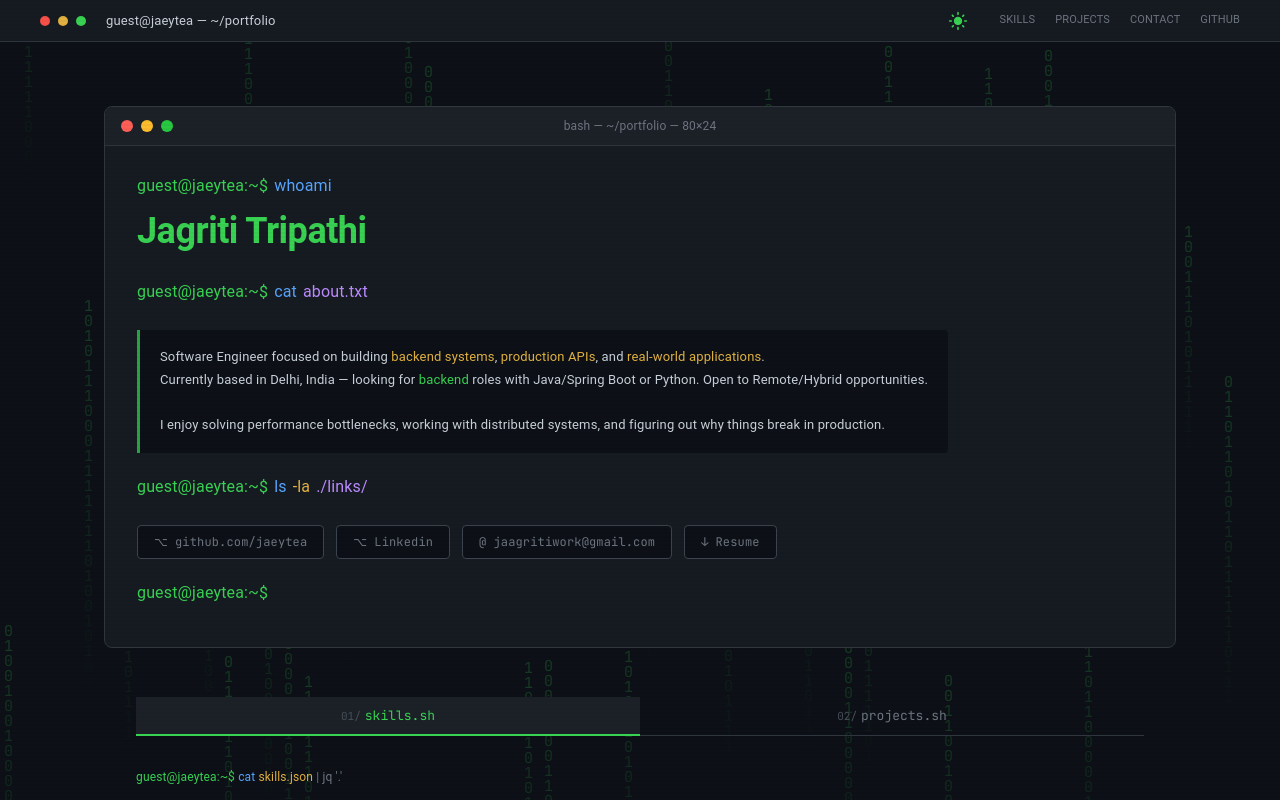
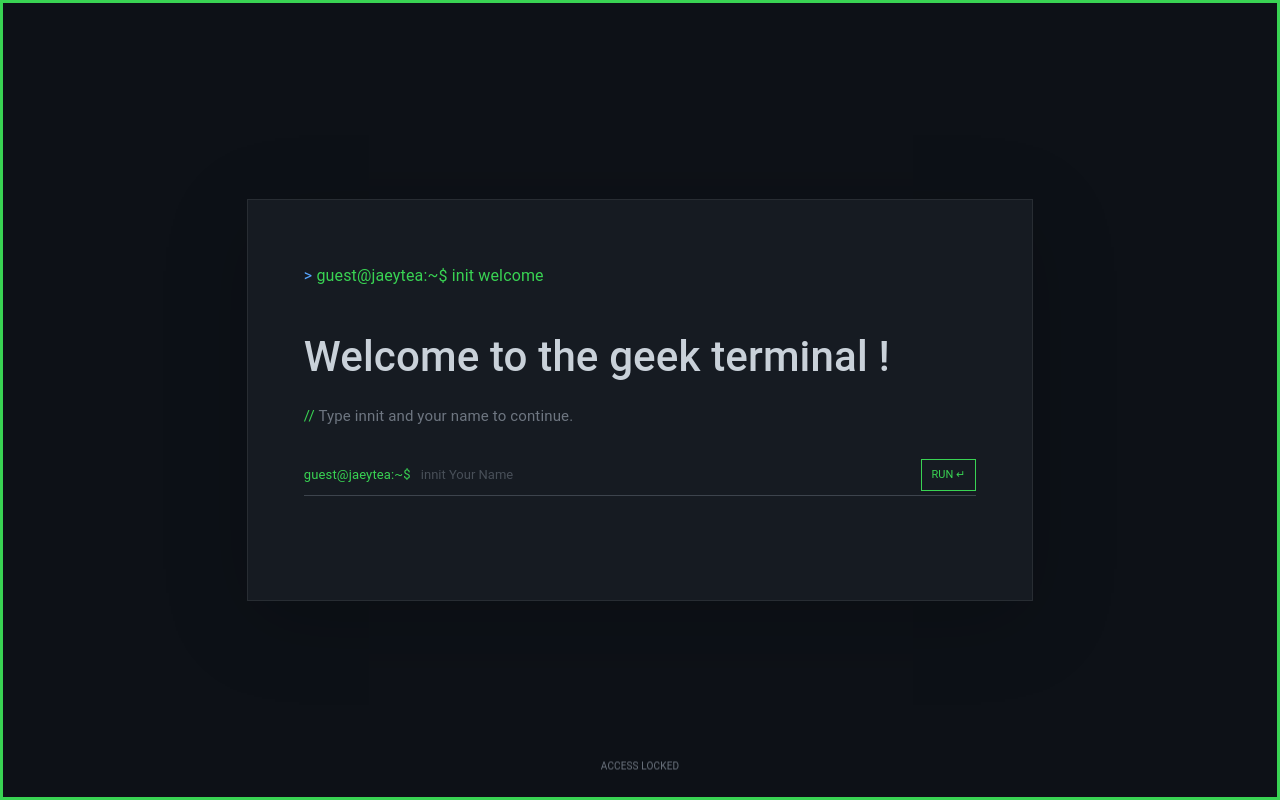
Before and after one commit to jaeytea/portfolio, a React (Vite) app: page / in a window 1280 px wide. Shown: the top 800 px of the page. Built offline with nearby package versions, Linux system fonts and the light colour scheme.

Commit message:
improvised the look

```diff
--- a/src/App.css
+++ b/src/App.css
@@ -17,6 +17,9 @@
   --text-muted: #6e7681;
   --text-dim: #484f58;
   --prompt: #39d353;
+  --welcome-wall: #161b22;
+  --welcome-surface: #0d1117;
+  --welcome-edge: #39d353;
 }
 body.light {
   --bg: #f8f5ef;
@@ -39,6 +42,9 @@ body.light {
   --text-dim: #a18c8c;
 
   --prompt: #8b3f56;
+  --welcome-wall: #fffdfc;
+  --welcome-surface: #f2ece4;
+  --welcome-edge: #8b3f56;
   background-color: var(--bg);
   background-image: radial-gradient(
     rgba(90, 45, 54, 0.03) 1px,
@@ -80,9 +86,14 @@ body {
   background: transparent;
   color: var(--text);
   font-family: var(--font-mono);
-  font-size: 14px;
+  font-size: 18px;
   line-height: 1.6;
   overflow-x: hidden;
+}
+
+html.welcome-locked,
+body.welcome-locked {
+  overflow: hidden;
 }
 
 /* Subtle CRT scanline */
@@ -151,6 +162,197 @@ body {
 /* Main content */
 .main-content {
   min-height: 100vh;
+  position: relative;
+  z-index: 2;
+}
+
+.welcome-screen {
+  position: fixed;
+  top: 0;
+  left: 0;
+  z-index: 10000;
+  width: 100%;
+  height: 100vh;
+  height: 100svh;
+  display: flex;
+  align-items: center;
+  justify-content: center;
+  padding: 32px;
+  background: var(--welcome-surface);
+  transform: translateY(var(--welcome-lift, 0px));
+  will-change: transform;
+  border: 3px solid var(--welcome-edge);
+}
+
+.welcome-terminal {
+  width: 65%;
+  border: 1px solid rgba(255, 255, 255, 0.08);
+  box-shadow: 0 0 1px rgba(255, 255, 255, 0.08);
+  height: 55%;
+
+  background: var(--welcome-wall);
+  box-shadow: 0 20px 80px rgba(0, 0, 0, 0.18);
+}
+
+.welcome-titlebar {
+  height: 42px;
+  display: flex;
+  align-items: center;
+  gap: 8px;
+  padding: 0 16px;
+  border-bottom: 1px solid var(--border);
+  background: var(--bg3);
+}
+
+.welcome-titlebar-text {
+  flex: 1;
+  margin-right: 42px;
+  color: var(--text-muted);
+  font-size: 25px;
+  text-align: center;
+  /* font-style: bolder; */
+}
+
+.welcome-message {
+  padding: 64px 56px 72px;
+}
+
+.welcome-prompt {
+  margin-bottom: 20px;
+  color: var(--green);
+  font-size: 16px;
+}
+
+.welcome-prompt::before {
+  content: "> ";
+  color: var(--cyan);
+}
+
+.welcome-message h1 {
+  max-width: 620px;
+  color: var(--text);
+  font-size: 42px;
+  font-weight: 500;
+  line-height: 1.2;
+
+  /* color: var(--green); */
+
+  font-style: bolder;
+}
+
+.welcome-instruction {
+  margin-top: 22px;
+  color: var(--text-muted);
+  font-size: 15px;
+}
+
+.welcome-instruction::before {
+  content: "// ";
+  color: var(--green);
+}
+
+.welcome-command {
+  display: flex;
+  align-items: center;
+  gap: 10px;
+  margin-top: 28px;
+  border-bottom: 1px solid var(--border-bright);
+}
+
+.welcome-command label {
+  flex: 0 0 auto;
+  color: var(--green);
+  font-size: 13px;
+}
+
+.welcome-command input {
+  flex: 1;
+  min-width: 0;
+  padding: 10px 0;
+  border: 0;
+  outline: 0;
+  background: transparent;
+  color: var(--text);
+  font: inherit;
+  font-size: 13px;
+}
+
+.welcome-command input::placeholder {
+  color: var(--text-dim);
+}
+
+.welcome-command input:focus-visible {
+  box-shadow: 0 1px 0 var(--green);
+}
+
+.welcome-command button {
+  flex: 0 0 auto;
+  padding: 7px 10px;
+  border: 1px solid var(--green);
+  background: transparent;
+  color: var(--green);
+  font: inherit;
+  font-size: 11px;
+  cursor: pointer;
+}
+
+.welcome-command button:hover,
+.welcome-command button:focus-visible {
+  background: color-mix(in srgb, var(--green) 12%, transparent);
+}
+
+.welcome-command button:focus-visible {
+  outline: 2px solid var(--green);
+  outline-offset: 3px;
+}
+
+.welcome-command input:disabled {
+  opacity: 0.8;
+}
+
+.welcome-error {
+  margin-top: 10px;
+  color: var(--red);
+  font-size: 12px;
+}
+
+.welcome-scroll {
+  position: absolute;
+  bottom: 28px;
+  left: 50%;
+  display: flex;
+  align-items: center;
+  gap: 10px;
+  color: var(--text-muted);
+  font-size: 10px;
+  transform: translateX(-50%);
+  animation: welcomeScroll 1.8s ease-in-out infinite;
+}
+
+.welcome-scroll-arrow {
+  color: var(--green);
+  font-size: 16px;
+}
+
+.welcome-stage {
+  height: 100vh;
+  height: 100svh;
+}
+
+.hero-reveal {
+  transform: scale(var(--hero-scale, 0.9));
+  transform-origin: center top;
+  will-change: transform;
+}
+
+@keyframes welcomeScroll {
+  0%,
+  100% {
+    transform: translate(-50%, 0);
+  }
+  50% {
+    transform: translate(-50%, 5px);
+  }
 }
 
 .fade-in {
@@ -278,12 +480,13 @@ body {
 
 .term-line {
   display: flex;
+  width: 100%;
   flex-wrap: wrap;
   gap: 6px;
   align-items: baseline;
   margin-bottom: 6px;
   opacity: 0;
-  animation: termReveal 0.3s ease forwards;
+  animation: termReveal 0.6s ease forwards;
 }
 
 .term-line:nth-child(1) {
@@ -366,6 +569,8 @@ body {
 }
 
 .hero-bio {
+  width: 100%;
+
   margin-top: 20px;
   padding: 16px 20px;
   background: var(--bg);
@@ -374,6 +579,8 @@ body {
 }
 
 .hero-bio p {
+  flex-wrap: wrap;
+  width: 75%;
   font-size: 13px;
   color: var(--text);
   line-height: 1.75;
@@ -828,6 +1035,21 @@ body {
 
 /* Responsive */
 @media (max-width: 640px) {
+  .welcome-screen {
+    padding: 20px;
+  }
+  .welcome-message {
+    padding: 42px 24px 48px;
+  }
+  .welcome-message h1 {
+    font-size: 32px;
+  }
+  .welcome-prompt {
+    font-size: 11px;
+  }
+  .welcome-instruction {
+    font-size: 13px;
+  }
   .hero,
   .tabs-section,
   .contact-section {
--- a/src/App.jsx
+++ b/src/App.jsx
@@ -1,4 +1,4 @@
-import { useState, useEffect, useMemo } from "react";
+import { useState, useEffect, useMemo, useRef } from "react";
 import Hero from "./components/Hero";
 import Tabs from "./components/Tabs";
 import Contact from "./components/Contact";
@@ -9,6 +9,11 @@ import BinaryRain from "./components/BinaryRain";
 
 export default function App() {
   const [booted, setBooted] = useState(false);
+  const [command, setCommand] = useState("");
+  const [commandError, setCommandError] = useState("");
+  const [visitorName, setVisitorName] = useState("");
+  const appRef = useRef(null);
+  const welcomeStageRef = useRef(null);
 
   const [mode, setMode] = useState(() => {
     return localStorage.getItem("theme") || "dark";
@@ -62,10 +67,79 @@ export default function App() {
     return () => clearTimeout(t);
   }, []);
 
+  useEffect(() => {
+    if (!booted || visitorName) return;
+
+    document.documentElement.classList.add("welcome-locked");
+    document.body.classList.add("welcome-locked");
+    return () => {
+      document.documentElement.classList.remove("welcome-locked");
+      document.body.classList.remove("welcome-locked");
+    };
+  }, [booted, visitorName]);
+
+  useEffect(() => {
+    if (!visitorName) return;
+
+    const frame = requestAnimationFrame(() => {
+      window.scrollTo({
+        top: welcomeStageRef.current?.offsetHeight || window.innerHeight,
+        behavior: "smooth",
+      });
+    });
+
+    return () => cancelAnimationFrame(frame);
+  }, [visitorName]);
+
+  const handleWelcomeSubmit = (event) => {
+    event.preventDefault();
+    const match = command.trim().match(/^innit\s+(.+)$/i);
+    let name = match?.[1].trim() || "";
+    if (
+      (name.startsWith('"') && name.endsWith('"')) ||
+      (name.startsWith("'") && name.endsWith("'"))
+    ) {
+      name = name.slice(1, -1).trim();
+    }
+
+    if (!name) {
+      setCommandError("Usage: innit <your name>");
+      return;
+    }
+
+    setCommandError("");
+    setCommand(`Let's go ${name}`);
+    setVisitorName(name);
+  };
+
+  useEffect(() => {
+    const updateScrollProgress = () => {
+      const stageHeight =
+        welcomeStageRef.current?.offsetHeight || window.innerHeight;
+      const progress = Math.min(window.scrollY / Math.max(stageHeight, 1), 1);
+      appRef.current?.style.setProperty(
+        "--welcome-lift",
+        `${-progress * stageHeight}px`,
+      );
+      appRef.current?.style.setProperty(
+        "--hero-scale",
+        `${0.9 + progress * 0.1}`,
+      );
+    };
+
+    updateScrollProgress();
+    window.addEventListener("scroll", updateScrollProgress, { passive: true });
+    window.addEventListener("resize", updateScrollProgress);
+    return () => {
+      window.removeEventListener("scroll", updateScrollProgress);
+      window.removeEventListener("resize", updateScrollProgress);
+    };
+  }, [booted]);
+
   return (
     <ThemeProvider theme={theme}>
       <CssBaseline />
-      <div className="app">
+      <div className="app" ref={appRef}>
         {!booted ? (
           <div className="boot-screen">
             <div className="boot-text">
@@ -73,7 +147,7 @@ export default function App() {
                 Initializing portfolio kernel...
               </span>
               <span className="boot-line delay-1">
-                Loading modules: [hero] [skills] [projects] [contact]
+                Loading modules: [ hero ] [ skills ] [ projects ] [ contact ]
               </span>
               <span className="boot-line delay-2">
                 System ready. <span className="blink">█</span>
@@ -81,6 +155,66 @@ export default function App() {
             </div>
           </div>
         ) : (
+          <>
+            <section className="welcome-screen" aria-labelledby="welcome-title">
+              <div className="welcome-terminal">
+                {/* <div className="welcome-titlebar">
+                  <span className="topbar-dot dot-red" />
+                  <span className="topbar-dot dot-yellow" />
+                  <span className="topbar-dot dot-green" />
+                  <span className="welcome-titlebar-text">JT terminal</span>
+                </div> */}
+                <div className="welcome-message">
+                  <p className="welcome-prompt">
+                    guest@jaeytea:~$ init welcome
+                  </p>
+                  <br />
+                  <h1 id="welcome-title">Welcome to the geek terminal !</h1>
+                  <p className="welcome-instruction">
+                    {visitorName
+                      ? `Hey there, ${visitorName}. `
+                      : "Type innit and your name to continue."}
+                  </p>
+                  <form
+                    className="welcome-command"
+                    onSubmit={handleWelcomeSubmit}
+                  >
+                    <label htmlFor="welcome-command-input">
+                      guest@jaeytea:~$
+                    </label>
+                    <input
+                      id="welcome-command-input"
+                      aria-label="Terminal command"
+                      autoComplete="off"
+                      autoCapitalize="off"
+                      spellCheck="false"
+                      placeholder="innit Your Name"
+                      value={command}
+                      onChange={(event) => {
+                        setCommand(event.target.value);
+                        setCommandError("");
+                      }}
+                      disabled={Boolean(visitorName)}
+                    />
+                    {!visitorName && <button type="submit">RUN ↵</button>}
+                  </form>
+                  {commandError && (
+                    <p className="welcome-error" role="status">
+                      {commandError}
+                    </p>
+                  )}
+                </div>
+              </div>
+              <div className="welcome-scroll" aria-hidden="true">
+                <span>{visitorName ? "SCROLL TO ENTER" : "ACCESS LOCKED"}</span>
+                {visitorName && <span className="welcome-scroll-arrow">↓</span>}
+              </div>
+            </section>
+            <div
+              className="welcome-stage"
+              aria-hidden="true"
+              ref={welcomeStageRef}
+            />
             <div className="main-content fade-in">
               <div className="scanline" />
               <BinaryRain />
@@ -89,6 +223,7 @@ export default function App() {
               <Contact />
               <Footer />
             </div>
+          </>
         )}
       </div>
     </ThemeProvider>
--- a/src/components/BinaryRain.jsx
+++ b/src/components/BinaryRain.jsx
@@ -2,7 +2,7 @@ import { useEffect, useRef } from "react";
 
 // Faint 0/1 streams drifting UP the screen. Speed picks up while the user scrolls.
 const FONT_PX = 15;
-const COL_WIDTH = 20; // px between columns
+const COL_WIDTH = 2; // px between columns
 const TRAIL_MIN = 15;
 const TRAIL_MAX = 30;
 const BASE_SPEED = 38; // px/sec at rest
@@ -13,7 +13,7 @@ const MAX_ALPHA = 0.22; // keep low so text stays readable
 const rand = (min, max) => min + Math.random() * (max - min);
 const bit = () => (Math.random() < 0.5 ? "0" : "1");
 
-export default function BinaryRain({ density = 0.65 }) {
+export default function BinaryRain({ density = 0.55 }) {
   const canvasRef = useRef(null);
 
   useEffect(() => {
@@ -26,7 +26,7 @@ export default function BinaryRain({ density = 0.65 }) {
     // re-read whenever the theme class changes.
     const readColor = () =>
       getComputedStyle(document.body).getPropertyValue("--green").trim() ||
-      "#39d353";
+      "#29a43d";
     let color = readColor();
     const themeObserver = new MutationObserver(() => {
       color = readColor();
--- a/src/components/Footer.jsx
+++ b/src/components/Footer.jsx
@@ -4,10 +4,10 @@ export default function Footer() {
     <footer className="footer">
       <div className="footer-left">
         <span style={{ color: "var(--green)" }}>▸</span>
-        <span>jagriti@portfolio:~$ exit</span>
+        <span>jaeytea@portfolio:~$ exit</span>
       </div>
       <div className="footer-right">
-        Built like bash by <span>@jaeytea</span> · © {year}
+        Built by <span>@jaeytea</span> · © {year}
       </div>
     </footer>
   );
--- a/src/components/Hero.jsx
+++ b/src/components/Hero.jsx
@@ -1,36 +1,18 @@
-import { useState } from "react";
-import ToggleTheme from "./ToggleTheme";
+import TopBar from "./TopBar";
 
 export default function Hero({ mode, setMode }) {
   return (
     <>
-      <div className="topbar">
-        <div className="topbar-left">
-          <div className="topbar-dot dot-red" />
-          <div className="topbar-dot dot-yellow" />
-          <div className="topbar-dot dot-green" />
-          <span className="topbar-title">guest@jaeytea — ~/portfolio</span>
-        </div>
-        <div className="topbar-right">
-          <ToggleTheme mode={mode} setMode={setMode} />
-          <a href="#skills">SKILLS</a>
-          <a href="#projects">PROJECTS</a>
-          <a href="#contact">CONTACT</a>
-          <a href="https://github.com/jaeytea" target="_blank" rel="noreferrer">
-            GITHUB
-          </a>
-        </div>
-      </div>
+      <TopBar mode={mode} setMode={setMode} />
 
+      <div className="hero-reveal">
         <section className="hero" id="home">
           <div className="terminal-window">
             <div className="terminal-titlebar">
               <div className="term-btn term-close" />
               <div className="term-btn term-min" />
               <div className="term-btn term-max" />
-            <span className="terminal-titlebar-text">
-              bash — ~/portfolio — 80×24
-            </span>
+              <span className="terminal-titlebar-text">bash — ~/jaeytea</span>
             </div>
 
             <div className="terminal-body">
@@ -56,23 +38,31 @@ export default function Hero({ mode, setMode }) {
                 <div className="hero-bio">
                   <p>
                     Software Engineer focused on building
-                  <span className="str"> backend systems</span>,
-                  <span className="str"> production APIs</span>, and
-                  <span className="str"> real-world applications</span>.
+                    <span className="str">
+                      {" "}
+                      production backend systems
+                    </span>, <span className="str"> RESTful APIs</span>, and{" "}
+                    <span className="str"> end-to-end features</span>, and I
+                    have also side-quested with{" "}
+                    <span className="str">frontend</span>,{" "}
+                    <span className="str"> Generative AI</span>, and{" "}
+                    <span className="str"> DevOps/Observability</span>.
+                    <br />I like working on features bottom-up from{" "}
+                    <span className="success">
+                      planning → development → deployment
+                    </span>
+                    , and working through what comes after — performance issues,
+                    production bugs, and everything in between.
                     <br />
-                  Currently based in Delhi, India — looking for
-                  <span className="success"> backend</span> roles with
-                  Java/Spring Boot or Python. Open to Remote/Hybrid
-                  opportunities.
                     <br />
-                  <br /> I enjoy solving performance bottlenecks, working with
-                  distributed systems, and figuring out why things break in
-                  production.
+                    Currently working with{" "}
+                    <span className="str">Java / Spring Boot</span>, with
+                    experience across databases, messaging, queues, distributed
+                    systems, and observability.
                   </p>
                 </div>
               </div>
 
-            {/* blank line */}
               <div className="term-line" style={{ height: 10 }} />
 
               {/* links */}
@@ -125,6 +115,7 @@ export default function Hero({ mode, setMode }) {
             </div>
           </div>
         </section>
+      </div>
     </>
   );
 }
--- /dev/null
+++ b/src/components/TopBar.jsx
@@ -0,0 +1,23 @@
+import ToggleTheme from "./ToggleTheme";
+
+export default function TopBar({ mode, setMode }) {
+  return (
+    <div className="topbar">
+      <div className="topbar-left">
+        <div className="topbar-dot dot-red" />
+        <div className="topbar-dot dot-yellow" />
+        <div className="topbar-dot dot-green" />
+        <span className="topbar-title">guest@jaeytea — ~/portfolio</span>
+      </div>
+      <div className="topbar-right">
+        <ToggleTheme mode={mode} setMode={setMode} />
+        <a href="#skills">SKILLS</a>
+        <a href="#projects">PROJECTS</a>
+        <a href="#contact">CONTACT</a>
+        <a href="https://github.com/jaeytea" target="_blank" rel="noreferrer">
+          GITHUB
+        </a>
+      </div>
+    </div>
+  );
+}
```
Lines whose indentation alone changed are shown as unchanged.
